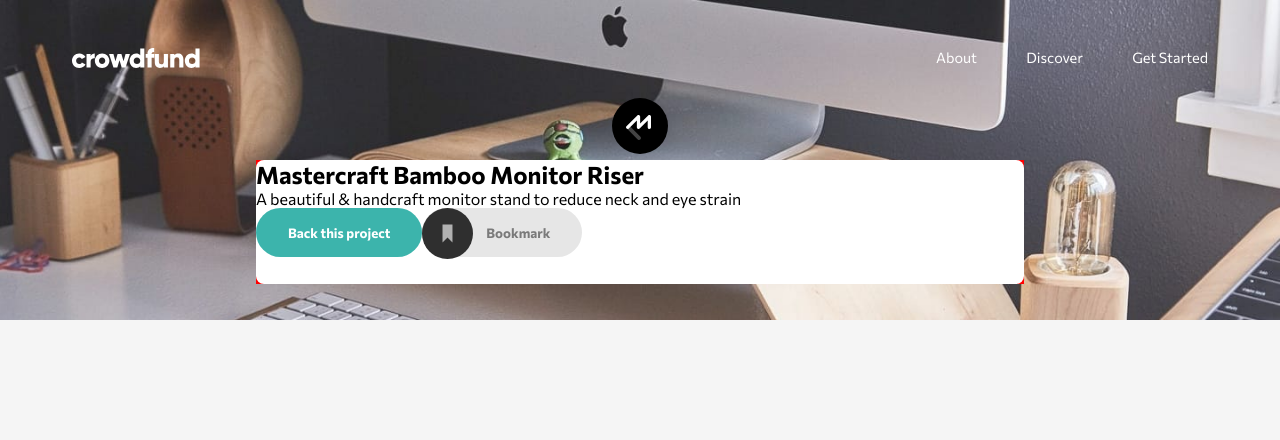
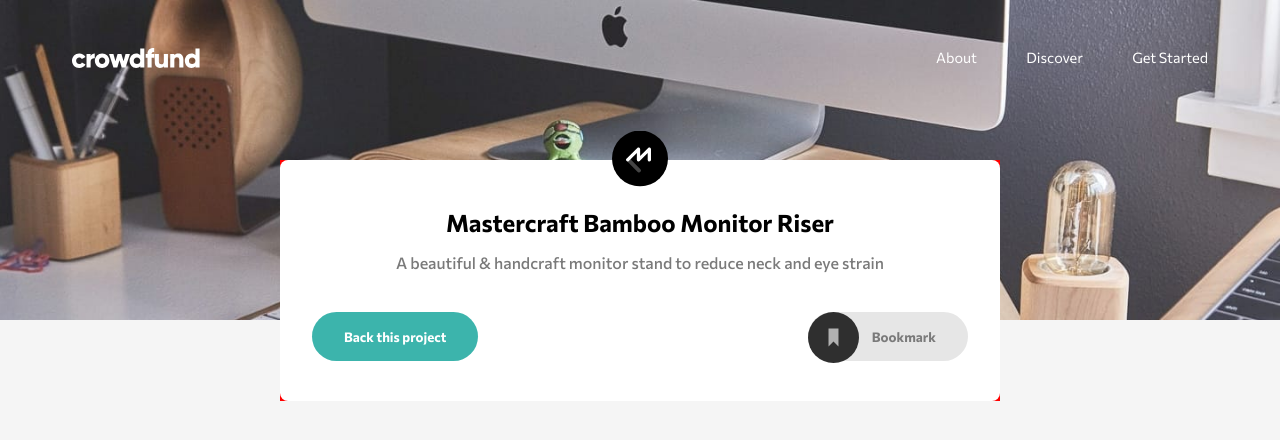
Before and after one commit to RayaneBengaoui/FM_challenge17_Crowfunding_Page, a React (Create React App) app: page / in a window 1280 px wide. Shown: the top 440 px of the page. Built offline with nearby package versions, Linux system fonts and the light colour scheme.

Commit message:
Adjusting spaces in the Information Component

```diff
--- a/src/App.js
+++ b/src/App.js
@@ -41,11 +41,11 @@
 
 const Main = styled.main`
   position: relative;
-  min-height: 100vh;
+  min-height: calc(100vh - 20rem);
   background-color: hsl(0, 0%, 96%);
 `;
 const Content = styled.div`
-  width: 48rem;
+  width: 45rem;
   max-width: 90%;
   position: absolute;
   top: -10rem;
--- a/src/components/ProjectInformation.js
+++ b/src/components/ProjectInformation.js
@@ -23,8 +23,6 @@
 };
 
 const InformationContainer = styled.section`
-  width: 100%;
-
   border-radius: 8px;
   background-color: white;
   overflow: hidden;
@@ -32,12 +30,31 @@
 const LogoContainer = styled.div`
   position: absolute;
   z-index: 15;
-  top: -50%;
   left: 50%;
-  transform: translateX(-50%);
+  transform: translate(-50%, -50%);
 `;
-const TextContainer = styled.div``;
-const ButtonContainer = styled.div``;
+const TextContainer = styled.div`
+  display: flex;
+  flex-direction: column;
+  justify-content: center;
+  align-items: center;
+
+  h1 {
+    padding-top: 3rem;
+    padding-bottom: 1rem;
+  }
+
+  p {
+    color: hsl(0, 0%, 48%);
+    font-weight: 500;
+  }
+`;
+const ButtonContainer = styled.div`
+  display: flex;
+  justify-content: space-between;
+  align-items: center;
+  padding: 2.5rem 2rem;
+`;
 const BackButton = styled.button`
   padding: 1rem 2rem;
   background-color: hsl(176, 50%, 47%);
@@ -54,7 +71,6 @@
   border-radius: 3rem;
   font-weight: 700;
   position: relative;
-  margin-bottom: 2em;
 
   &:before {
     content: "";
```
